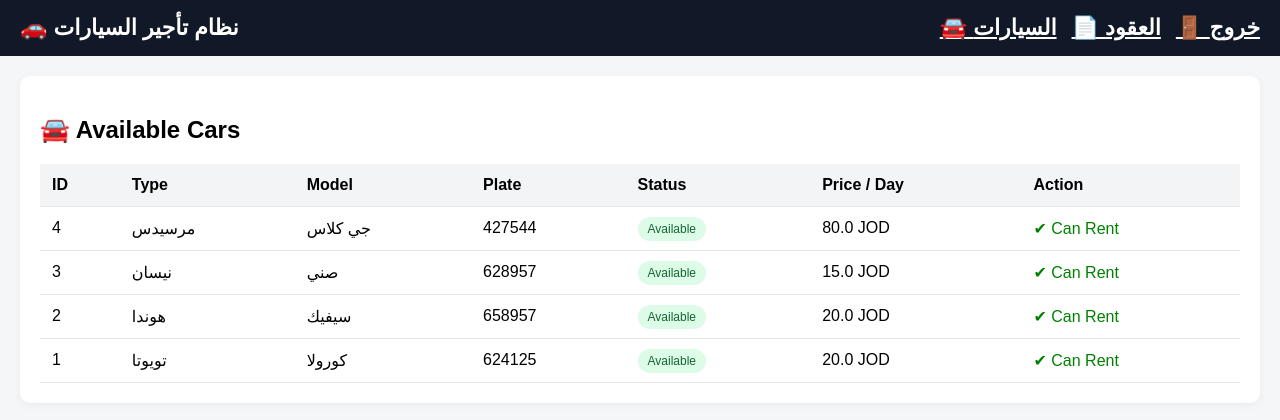
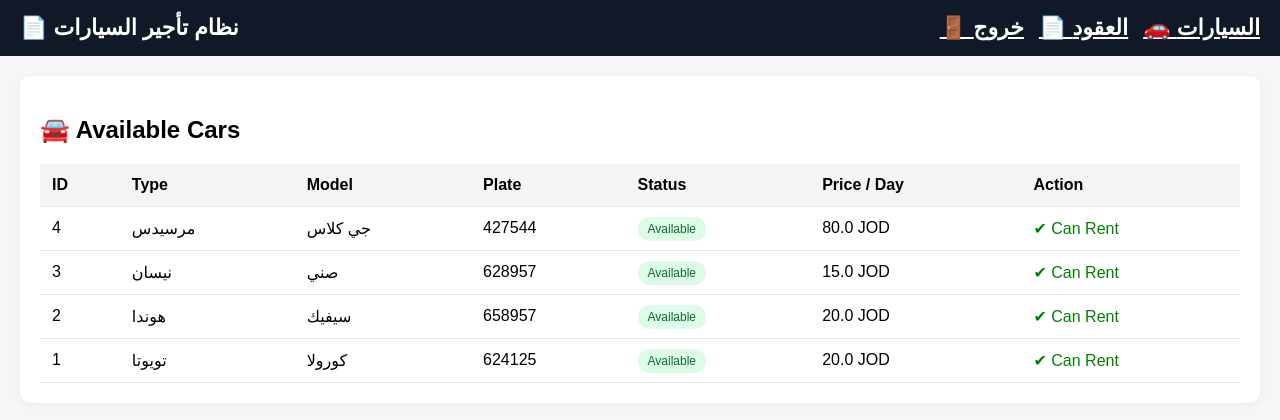
Before and after one commit to bkawash-ops/car-rental, a Flask app: page / in a window 1280 px wide. Shown: the top 420 px of the page. Run offline with Flask 3, Linux system fonts and the light colour scheme; a user stored in the database is signed in; data comes from the database, SQL or seed files in the repository.

Commit message:
Update index.html

```diff
--- a/templates/index.html
+++ b/templates/index.html
@@ -106,18 +106,20 @@
 <body>
 
 <div class="navbar">
-    🚗 نظام تأجير السيارات
+    📄 نظام تأجير السيارات
 
-    <a href="/logout" style="float:right; color:white; margin-left:15px;">
-        🚪 خروج
-    </a>
+    {% if session['role'] == 'admin' %}
+        <a href="/" style="float:right; color:white; margin-left:15px;">
+            🚗 السيارات
+        </a>
+    {% endif %}
 
     <a href="/contracts" style="float:right; color:white; margin-left:15px;">
         📄 العقود
     </a>
 
-    <a href="/" style="float:right; color:white;">
-        🚘 السيارات
+    <a href="/logout" style="float:right; color:white;">
+        🚪 خروج
     </a>
 </div>
 
```
